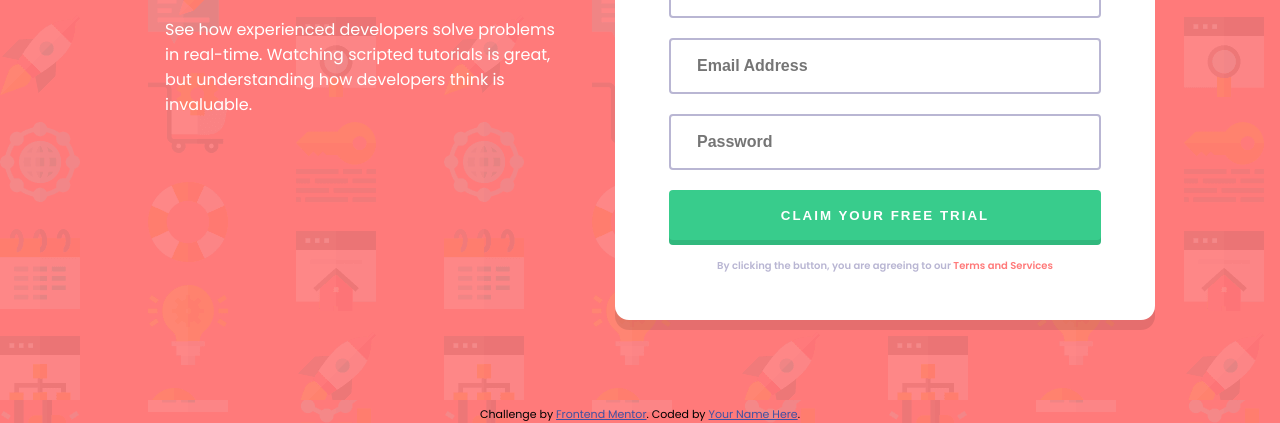
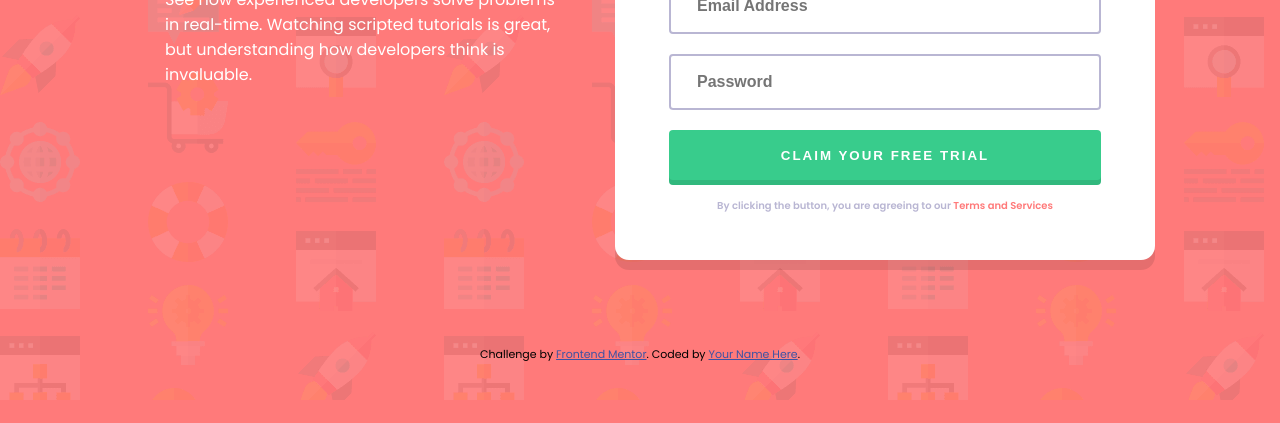
Before and after one commit to AlexandruEnache97/form-validation, a plain HTML site: page index.html in a window 1280 px wide. Shown: the part 400-823 px from the top of the page. After the commit the page ends 800 px from the top, so only its background shows below. Drawn offline with Linux system fonts and the light colour scheme.

Commit message:
Add files via upload

```diff
--- a/index.html
+++ b/index.html
@@ -28,7 +28,8 @@
       <a href="#">Try it free 7 days <span>then $20/mo. thereafter</span></a>
 
       <div class="formContainer">
-        <form id="formId">
+        <iframe name="votar" style="display:none;"></iframe>
+        <form id="formId" method="post" target="votar">
           <input class="inputText" type="text" placeholder="First Name" />
           <label class="textForm"></label>
           <input class="inputText" type="text" placeholder="Last Name" />
--- a/styles.css
+++ b/styles.css
@@ -47,7 +47,7 @@ body {
     width: 50%;
     align-items: center;
     margin-right:  125px;
-    margin-top: 120px;
+    margin-top: 60px;
 }
 
 .rightContainer > a{
```
